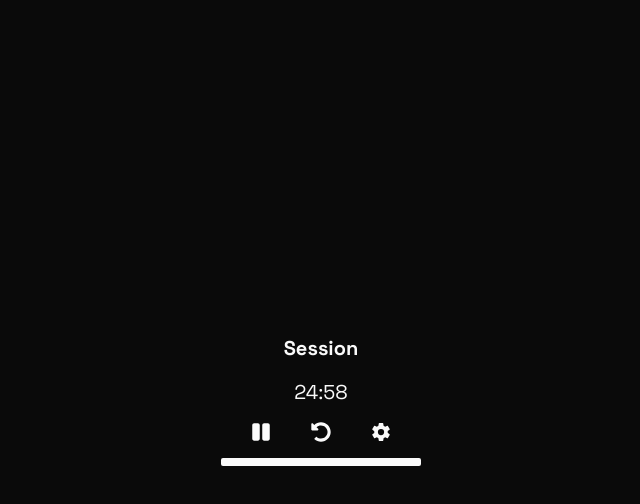
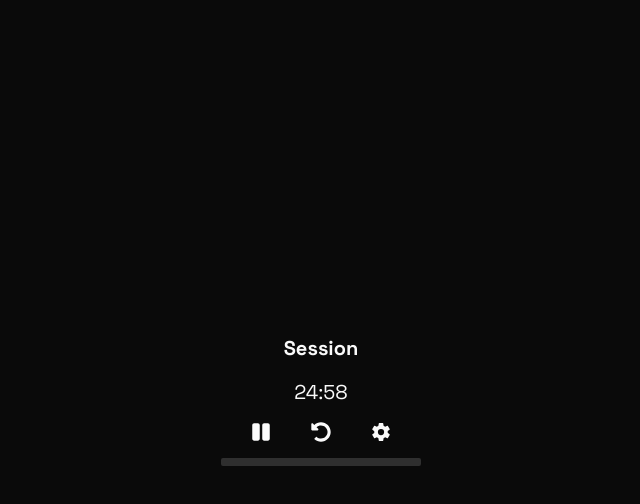
Before and after one commit to nooneknowspeter/2024-11_fCC_pomodoro, a React (Vite) app: page / in a window 1280 px wide. Both pictures are taken after a click on the button 580 px from the left and 444 px from the top of the page. Shown: the top 504 px of the page, without its empty margins (319-959 px from the left). Built offline with nearby package versions, Linux system fonts and the light colour scheme.

Commit message:
still working on the progress bar

```diff
--- a/src/components/Pomodoro/PomodoroAssembly.tsx
+++ b/src/components/Pomodoro/PomodoroAssembly.tsx
@@ -167,7 +167,11 @@ const PomodoroAssembly = () => {
           onClickSettings={settings}
           displayTime={`${minutes.toLocaleString("en-US", { minimumIntegerDigits: 2, useGrouping: false })}:${seconds.toLocaleString("en-US", { minimumIntegerDigits: 2, useGrouping: false })}`}
           icon={isRunning ? <FaPause /> : <FaPlay />}
-          progressBar={isRunning && <ProgressBar />}
+          progressBar={
+            isRunning && (
+              <ProgressBar progressColor={`bg-neutral-50`} status={`50`} />
+            )
+          }
         />
         {options && (
           <>
--- a/src/components/Pomodoro/ProgressBar.tsx
+++ b/src/components/Pomodoro/ProgressBar.tsx
@@ -1,9 +1,9 @@
-const ProgressBar = () => {
+const ProgressBar = (props: { status: string; progressColor: string }) => {
   return (
     <>
       <div
         id="progress-bar"
-        className="h-2 w-80 rounded-sm bg-neutral-50 sm:w-80 md:w-full"
+        className={`${props.progressColor} z-0 h-2 w-80 origin-top-left rounded-sm opacity-15 transition-all sm:w-80 md:w-full`}
       ></div>
     </>
   );
```
